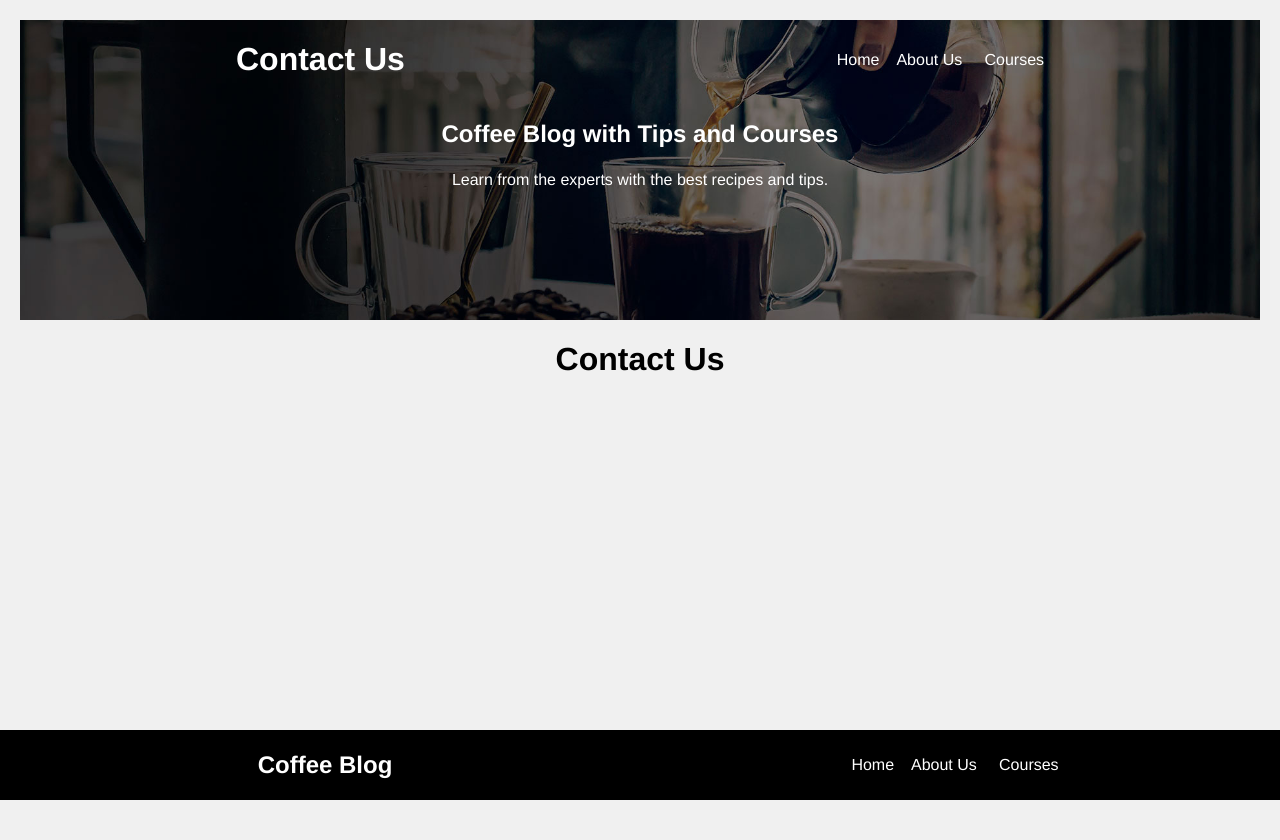
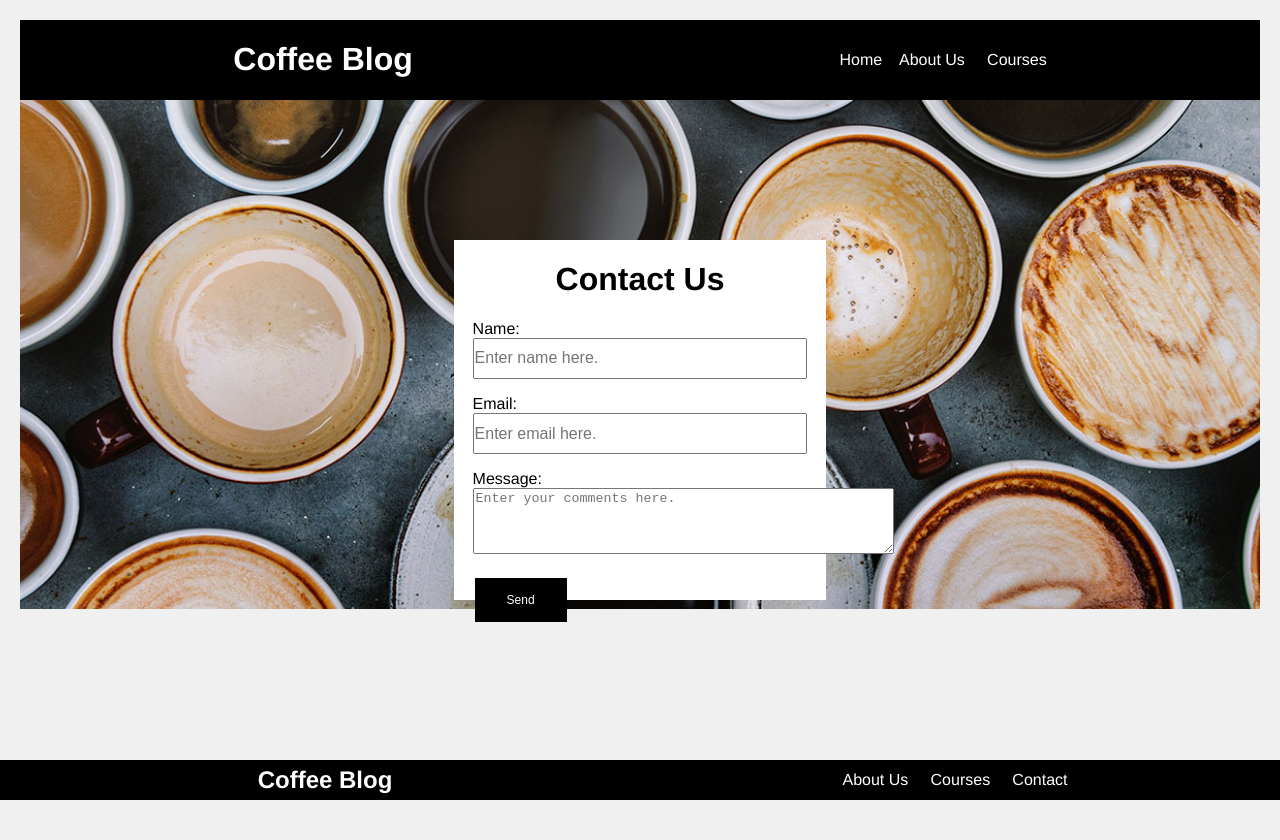
Before and after one commit to jammy-sdgku/FSDI-101, a plain HTML site: page contacts.html in a window 1280 px wide. Drawn offline with Linux system fonts and the light colour scheme.

Commit message:
Assignment 4

```diff
--- a/contacts.html
+++ b/contacts.html
@@ -4,23 +4,48 @@
     <meta charset="UTF-8">
     <meta name="viewport" content="width=device-width, initial-scale=1.0">
     <link href="css/style.css" rel="stylesheet">
-    <title>Read More</title>
+    <title>Contact</title>
 </head>
 <body>
 
 <!--header code -->
-  <header class="primary-header">
+  <header class="contact-header">
     <div class="header-flex">
-        <h1>Contact Us</h1>
+        <h1>Coffee Blog</h1>
         <nav><a href= "./index.html">Home</a>&nbsp;	&nbsp;
                 <a href= "./aboutUs.html">About Us</a>	&nbsp;	&nbsp;
                 <a href= "./courses.html">Courses</a>
         </nav>
+
+</header>
+
+<img src="./img/contact.jpg" alt="top coffee cups">
+    <div class="formContainer">
+        <header>
+            <h1>Contact Us</h1>
+        </header>
+
+        <form id="myForm">
+            <div class="formDetails">
+                <label for="name">Name:</label>
+                <input type="text" id="name" name="name" placeholder="Enter name here.">
             </div>
-        <h2>Coffee Blog with Tips and Courses</h2>
-        <p>Learn from the experts with the best recipes and tips.</p>
-</header>
-  <h1>Contact Us</h1>
+
+            <div class="formDetails">
+                <label for="email">Email:</label>
+                <input type="email" id="email" name="email" placeholder="Enter email here.">
+            </div>
+
+            <div class="formDetails">
+                <label for="message">Message:</label><br>
+                <textarea rows="4" cols="50" id="message" name="message" placeholder="Enter your comments here."></textarea>
+            </div>
+            <div>
+            <button id="button" type="button" onclick="alert('Thanks for contacting us!')">Send</button>
+            </div>
+        </form>
+    </div>
+</body>
 
 <!--footer code-->
 <footer class="footer-flex">
@@ -31,12 +56,10 @@
                 </section>
                 <section class="footerL-container">
                     <div class="divfooter">
-            <nav><a href= "./index.html">Home</a>&nbsp;	&nbsp;
-                <a href= "./aboutUs.html">About Us</a>	&nbsp;	&nbsp;
-                <a href= "./courses.html">Courses</a>
-            </nav>
+                        <nav><a href= "./aboutUs.html">About Us</a>	&nbsp;	&nbsp;
+                            <a href= "./courses.html">Courses</a>	&nbsp;	&nbsp;
+                            <a href= "./contacts.html">Contact</a></nav>
                     </div>
                 </section>
             </footer>
-</body>
 </html>
--- a/css/style.css
+++ b/css/style.css
@@ -19,6 +19,7 @@ body {
   background-repeat: no-repeat;
   background-size: cover;
   overflow-y:auto;
+  padding-bottom: 20px;
 }
 
 .main-flex {
@@ -36,16 +37,6 @@ body {
   align-items:flex-start;
   height:300px;
   text-align: center;
-}
-
-.footer-flex {
-  display:flex;
-  flex-direction:row;
-  justify-content:space-between;
-  align-items:center;
-  text-align: center;
-  height: 70px;
-  background-color: black;
 }
 
 .container {
@@ -111,7 +102,7 @@ img {
 
 /*Utilities*/
 
-a:link {
+:link {
   color: white;
   text-decoration: none;
 }
@@ -175,6 +166,17 @@ button {
     height: 300px;
 }
 
+.contact-header {
+  background-color: black;
+  background-position: center;
+  background-repeat: no-repeat;
+  background-size: cover;
+  position: relative;
+  text-align: center;
+  color: white;
+  height: 80px;
+}
+
 .divOB {
     background-position: center;
     background-repeat: no-repeat;
@@ -203,6 +205,50 @@ button {
   position: relative;
 }
 
+/*form section*/
+
+.formContainer{
+    width: 30%;
+    height: 45vh;
+    position: absolute;
+    left: 50%;
+    top: 50%;
+    transform: translate(-50%, -50%);
+    background-color: white;
+}
+
+#myForm{
+    width: 90%;
+    margin: 1rem auto;
+}
+
+.formDetails{
+    margin: 1rem 0;
+}
+
+input{
+    width: 100%;
+    padding: .6rem 0;
+    outline: none;
+    font-size: 1rem;
+}
+
+input:focus{
+    outline: 1px solid #064247;
+}
+
+/*footer section*/
+
+.footer-flex {
+  display:flex;
+  flex-direction:row;
+  justify-content:space-between;
+  align-items:center;
+  text-align: center;
+  background-color: black;
+  height: 2.5rem;
+}
+
 .divfooter {
   background-position: center;
   background-repeat: no-repeat;
@@ -212,6 +258,7 @@ button {
 
 footer {
   position: fixed;
+  margin-top: auto;
   display: inline;
   left: 0;
   bottom: 0;
```
Also changed, not shown: index.html (+4 -5 lines), 2 other files. Lines whose indentation alone changed are shown as unchanged.
